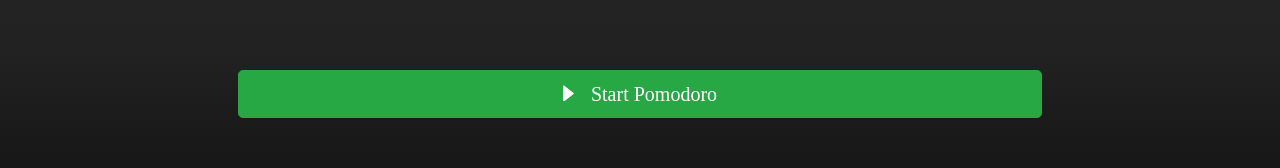
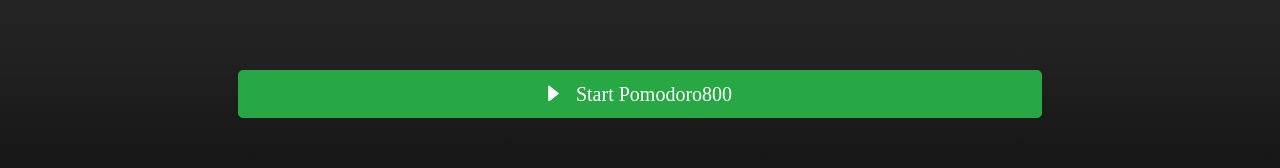
Before and after one commit to ijklim/pomodoro-2023, a Vue app: page / in a window 1280 px wide. Shown: the part 577-745 px from the top of the page. Built offline with nearby package versions, Linux system fonts and the light colour scheme; a web font is replaced by a local one.

Commit message:
Adjust button size based on viewport

```diff
--- a/src/App.vue
+++ b/src/App.vue
@@ -14,7 +14,7 @@ const route = useRoute()
 const router = useRouter()
 const timer = useTimer()
 
-const appNameAndVersion = ref('Pomodoro Timer v.2.0.3')
+const appNameAndVersion = ref('Pomodoro Timer v.2.1.0')
 let intervalName = ref('')
 
 // Vue Lifecycles: https://vuejs.org/api/composition-api-lifecycle.html
@@ -67,7 +67,8 @@ onUnmounted(() => {
 
     <RouterView />
 
-    <!-- <debug-window></debug-window> -->
+    <!-- <DebugWindow /> -->
+
     <footer>
       Proudly brought to you by <a href="https://ivan-lim.com" target="_blank">Ivan Lim</a>
     </footer>
--- a/src/components/Timer.vue
+++ b/src/components/Timer.vue
@@ -68,7 +68,7 @@ export default {
   /* Landscape or portrait screen up to 1024px */
   @media screen and (max-width: 1024px) {
     .timer {
-      font-size: 32vw;
+      font-size: 32vmin;
     }
   }
 
--- a/src/components/TimerButton.vue
+++ b/src/components/TimerButton.vue
@@ -1,29 +1,71 @@
 <template>
   <div class='col-12 col-sm-10 col-md-8 mx-auto'>
     <button
-      class='btn btn-lg btn-block svg'
       v-html='buttonText'
-      :class="{
-        'btn-success': !timer.state.isTimerOn && !timer.isIntervalCompleted.value,
-        'btn-light': !timer.state.isTimerOn && timer.isIntervalCompleted.value,
-        'btn-warning': timer.state.isTimerOn
-      }"
+      :class="buttonClasses"
       @click='timer.toggleTimer'
     ></button>
   </div>
 </template>
 
 <script>
+import { ref } from 'vue';
 import { useTimer } from '@/store/useTimer'
+
+const VIEWPORT_BREAKPOINT = {
+  md: 768,
+  sm: 400,
+}
 
 export default {
   setup() {
+    const viewportHeight = ref(window.visualViewport.height);
+
+    /**
+     * Set viewportHeight when screen is resized
+     *
+     * @param {*} event
+     */
+    window.visualViewport.onresize = (event) => {
+      // console.log(`[${import.meta.url.split('?')[0].split('/').slice(3).join('/')}::window.visualViewport.onresize()] event.target`, event.target);
+      viewportHeight.value = event.target.height;
+    }
+
     return {
       timer: useTimer(),
+      viewportHeight,
     }
   },
 
   computed: {
+    buttonClasses() {
+      const results = [
+        'btn',
+        'btn-block',
+        'svg',
+      ];
+
+      if (!this.timer.state.isTimerOn && !this.timer.isIntervalCompleted.value) {
+        results.push('btn-success');
+      }
+
+      if (!this.timer.state.isTimerOn && this.timer.isIntervalCompleted.value) {
+        results.push('btn-light');
+      }
+
+      if (this.timer.state.isTimerOn) {
+        results.push('btn-warning');
+      }
+
+      // console.log(`[${import.meta.url.split('?')[0].split('/').slice(3).join('/')}::buttonClasses()] this.viewportHeight`, this.viewportHeight);
+      if (this.viewportHeight > VIEWPORT_BREAKPOINT.md) {
+        results.push('btn-lg');
+      } else if (this.viewportHeight < VIEWPORT_BREAKPOINT.sm) {
+        results.push('btn-sm');
+      }
+
+      return results.join(' ');
+    },
     buttonText() {
       // Note: converted from computed to methods to allow store to be injected for unit testing purpose
       const currentIntervalIndex = this.timer.state.currentIntervalIndex
@@ -33,7 +75,9 @@ export default {
       let text = '...'
 
       // Dimension of svg canvas
-      const VIEWPORT_DIMENSION = 18;
+      const VIEWPORT_DIMENSION = this.viewportHeight > VIEWPORT_BREAKPOINT.md
+        ? 18
+        : (this.viewportHeight < VIEWPORT_BREAKPOINT.sm ? 14: 16);
       // Where the top should start, should be more than 1 as text does not start at the top
       const SVG_TOP = 3;
       const SVG_HEIGHT = VIEWPORT_DIMENSION - SVG_TOP
@@ -98,9 +142,9 @@ export default {
         svg = SVG_PLAY
       }
 
-      return svg ? `${svg} &nbsp;${text}` : text
+      return (svg ? `${svg} &nbsp;${text}` : text) + this.viewportHeight;
     },
-  }
+  },
 }
 </script>
 
```
Also changed, not shown: src/components/DebugWindow.vue (added, +104 -0 lines).
